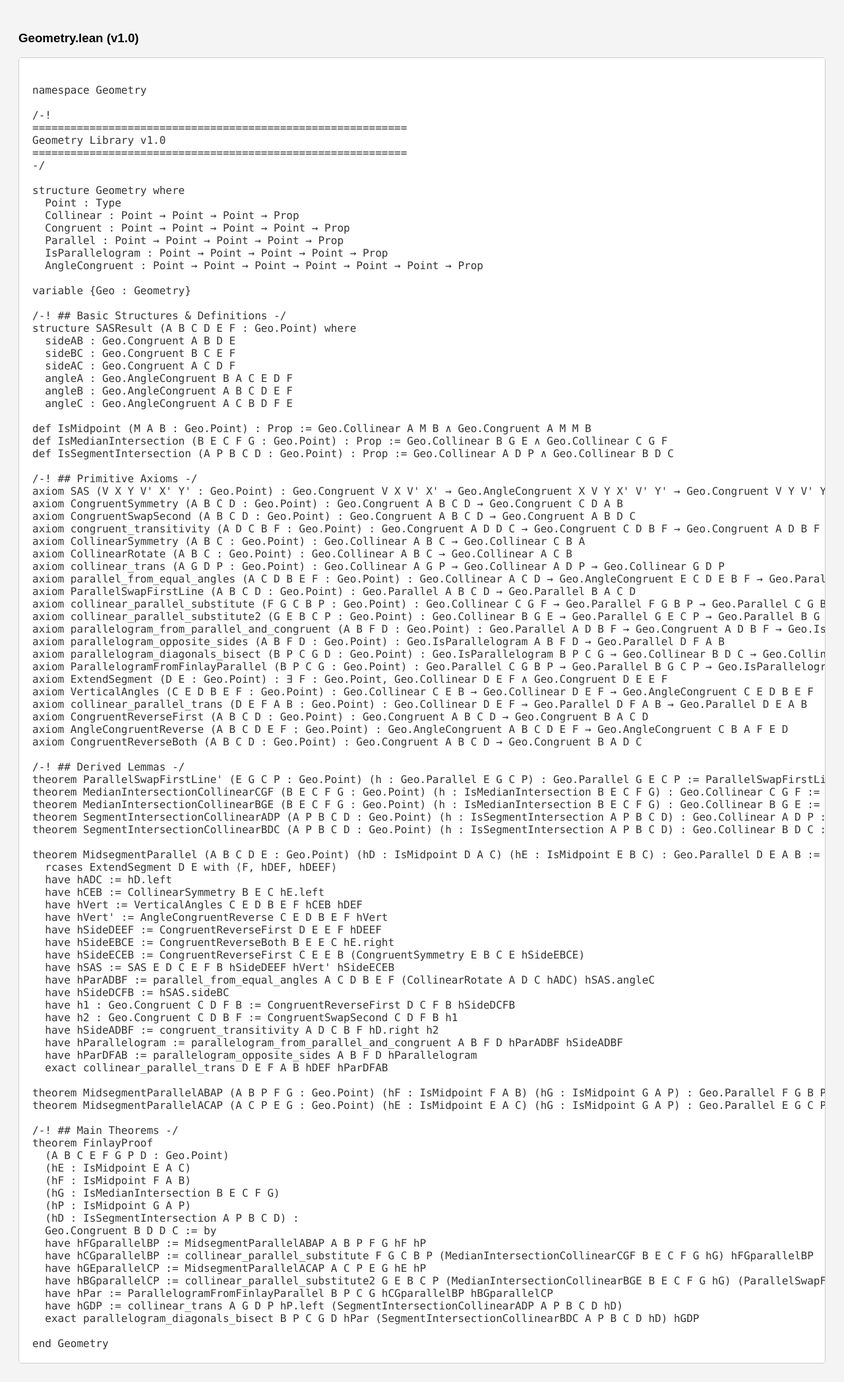
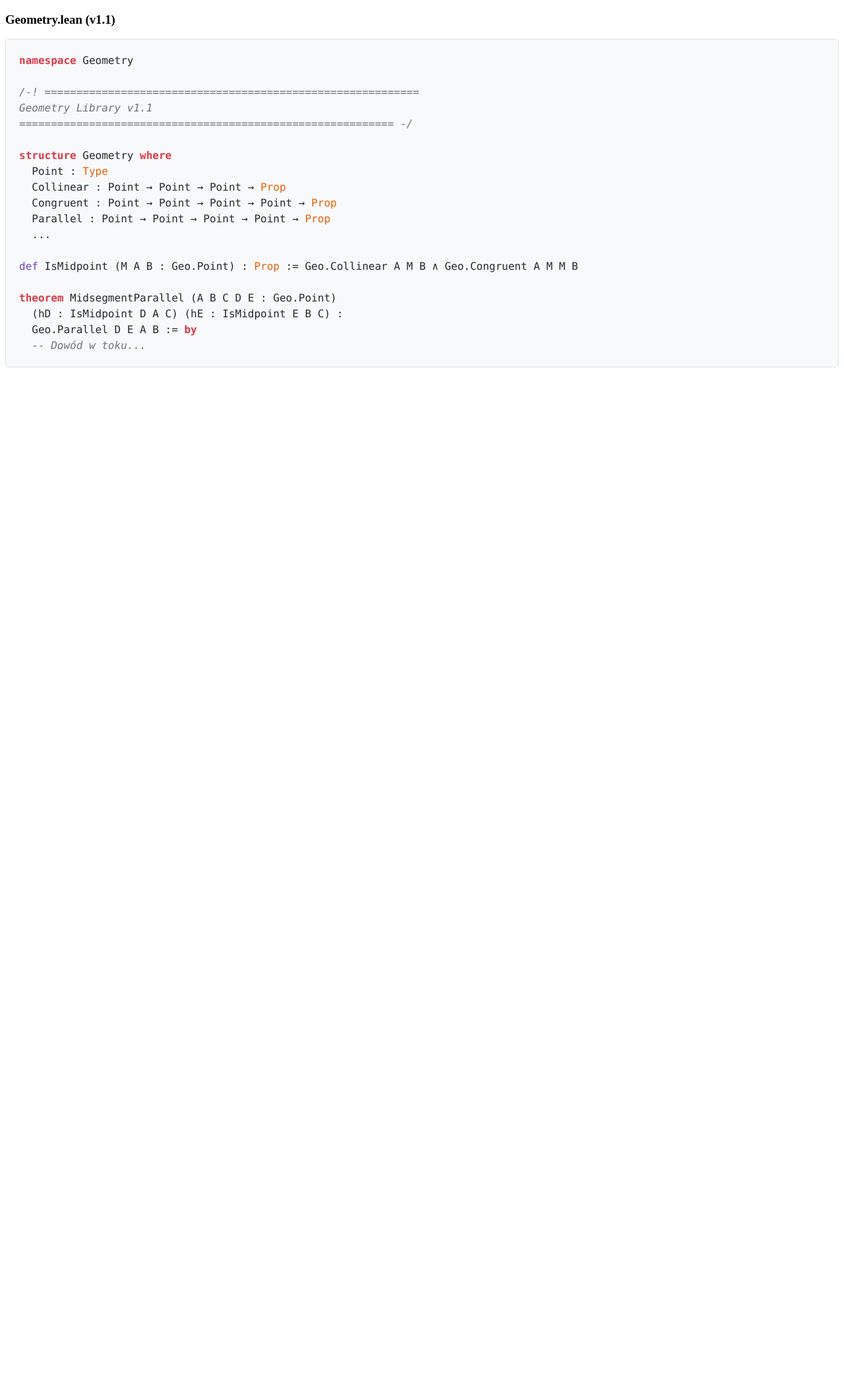
Before and after one commit to cgjteam/cgjteam.github.io, a Jekyll site: the page Geometry_lean.html, which Jekyll copies as it is, in a window 1280 px wide. Shown: the whole page at 66% size. Built offline with Jekyll 4.4.1, drawn with Linux system fonts in a browser that asks for light colours; after the commit the page ends 900 px from its top, so only the background shows below that.

Commit message:
Update Geometry_lean.html

```diff
--- a/Geometry_lean.html
+++ b/Geometry_lean.html
@@ -2,127 +2,47 @@
 <html lang="pl">
 <head>
     <meta charset="UTF-8">
-    <title>Geometry.lean - Kod źródłowy</title>
     <style>
-        body { font-family: sans-serif; background-color: #f4f4f4; padding: 20px; }
         .lean-container {
-            background-color: #ffffff;
-            border: 1px solid #ccc;
-            border-radius: 5px;
+            background-color: #f8f9fa;
+            border: 1px solid #dee2e6;
+            border-radius: 6px;
             padding: 20px;
             font-family: 'Consolas', 'Monaco', 'Courier New', monospace;
-            white-space: pre;
+            line-height: 1.5;
             overflow-x: auto;
-            color: #333;
+            color: #24292e;
+            white-space: pre; /* Zachowuje wcięcia */
         }
+        .kw { color: #d73a49; font-weight: bold; } /* Keywords */
+        .cmt { color: #6a737d; font-style: italic; } /* Comments */
+        .def { color: #6f42c1; } /* Definitions/Theorems */
+        .type { color: #e36209; } /* Types */
     </style>
 </head>
 <body>
 
-<h3>Geometry.lean (v1.0)</h3>
+<h3>Geometry.lean (v1.1)</h3>
 
-<div class="lean-container">
-namespace Geometry
+<div class="lean-container"><span class="kw">namespace</span> Geometry
 
-/-!
-===========================================================
-Geometry Library v1.0
-===========================================================
--/
+<span class="cmt">/-! ===========================================================</span>
+<span class="cmt">Geometry Library v1.1</span>
+<span class="cmt">=========================================================== -/</span>
 
-structure Geometry where
-  Point : Type
-  Collinear : Point → Point → Point → Prop
-  Congruent : Point → Point → Point → Point → Prop
-  Parallel : Point → Point → Point → Point → Prop
-  IsParallelogram : Point → Point → Point → Point → Prop
-  AngleCongruent : Point → Point → Point → Point → Point → Point → Prop
+<span class="kw">structure</span> Geometry <span class="kw">where</span>
+  Point : <span class="type">Type</span>
+  Collinear : Point → Point → Point → <span class="type">Prop</span>
+  Congruent : Point → Point → Point → Point → <span class="type">Prop</span>
+  Parallel : Point → Point → Point → Point → <span class="type">Prop</span>
+  ...
 
-variable {Geo : Geometry}
+<span class="def">def</span> IsMidpoint (M A B : Geo.Point) : <span class="type">Prop</span> := Geo.Collinear A M B ∧ Geo.Congruent A M M B
 
-/-! ## Basic Structures & Definitions -/
-structure SASResult (A B C D E F : Geo.Point) where
-  sideAB : Geo.Congruent A B D E
-  sideBC : Geo.Congruent B C E F
-  sideAC : Geo.Congruent A C D F
-  angleA : Geo.AngleCongruent B A C E D F
-  angleB : Geo.AngleCongruent A B C D E F
-  angleC : Geo.AngleCongruent A C B D F E
-
-def IsMidpoint (M A B : Geo.Point) : Prop := Geo.Collinear A M B ∧ Geo.Congruent A M M B
-def IsMedianIntersection (B E C F G : Geo.Point) : Prop := Geo.Collinear B G E ∧ Geo.Collinear C G F
-def IsSegmentIntersection (A P B C D : Geo.Point) : Prop := Geo.Collinear A D P ∧ Geo.Collinear B D C
-
-/-! ## Primitive Axioms -/
-axiom SAS (V X Y V' X' Y' : Geo.Point) : Geo.Congruent V X V' X' → Geo.AngleCongruent X V Y X' V' Y' → Geo.Congruent V Y V' Y' → SASResult V X Y V' X' Y'
-axiom CongruentSymmetry (A B C D : Geo.Point) : Geo.Congruent A B C D → Geo.Congruent C D A B
-axiom CongruentSwapSecond (A B C D : Geo.Point) : Geo.Congruent A B C D → Geo.Congruent A B D C
-axiom congruent_transitivity (A D C B F : Geo.Point) : Geo.Congruent A D D C → Geo.Congruent C D B F → Geo.Congruent A D B F
-axiom CollinearSymmetry (A B C : Geo.Point) : Geo.Collinear A B C → Geo.Collinear C B A
-axiom CollinearRotate (A B C : Geo.Point) : Geo.Collinear A B C → Geo.Collinear A C B
-axiom collinear_trans (A G D P : Geo.Point) : Geo.Collinear A G P → Geo.Collinear A D P → Geo.Collinear G D P
-axiom parallel_from_equal_angles (A C D B E F : Geo.Point) : Geo.Collinear A C D → Geo.AngleCongruent E C D E B F → Geo.Parallel A D B F
-axiom ParallelSwapFirstLine (A B C D : Geo.Point) : Geo.Parallel A B C D → Geo.Parallel B A C D
-axiom collinear_parallel_substitute (F G C B P : Geo.Point) : Geo.Collinear C G F → Geo.Parallel F G B P → Geo.Parallel C G B P
-axiom collinear_parallel_substitute2 (G E B C P : Geo.Point) : Geo.Collinear B G E → Geo.Parallel G E C P → Geo.Parallel B G C P
-axiom parallelogram_from_parallel_and_congruent (A B F D : Geo.Point) : Geo.Parallel A D B F → Geo.Congruent A D B F → Geo.IsParallelogram A B F D
-axiom parallelogram_opposite_sides (A B F D : Geo.Point) : Geo.IsParallelogram A B F D → Geo.Parallel D F A B
-axiom parallelogram_diagonals_bisect (B P C G D : Geo.Point) : Geo.IsParallelogram B P C G → Geo.Collinear B D C → Geo.Collinear G D P → Geo.Congruent B D D C
-axiom ParallelogramFromFinlayParallel (B P C G : Geo.Point) : Geo.Parallel C G B P → Geo.Parallel B G C P → Geo.IsParallelogram B P C G
-axiom ExtendSegment (D E : Geo.Point) : ∃ F : Geo.Point, Geo.Collinear D E F ∧ Geo.Congruent D E E F
-axiom VerticalAngles (C E D B E F : Geo.Point) : Geo.Collinear C E B → Geo.Collinear D E F → Geo.AngleCongruent C E D B E F
-axiom collinear_parallel_trans (D E F A B : Geo.Point) : Geo.Collinear D E F → Geo.Parallel D F A B → Geo.Parallel D E A B
-axiom CongruentReverseFirst (A B C D : Geo.Point) : Geo.Congruent A B C D → Geo.Congruent B A C D
-axiom AngleCongruentReverse (A B C D E F : Geo.Point) : Geo.AngleCongruent A B C D E F → Geo.AngleCongruent C B A F E D
-axiom CongruentReverseBoth (A B C D : Geo.Point) : Geo.Congruent A B C D → Geo.Congruent B A D C
-
-/-! ## Derived Lemmas -/
-theorem ParallelSwapFirstLine' (E G C P : Geo.Point) (h : Geo.Parallel E G C P) : Geo.Parallel G E C P := ParallelSwapFirstLine E G C P h
-theorem MedianIntersectionCollinearCGF (B E C F G : Geo.Point) (h : IsMedianIntersection B E C F G) : Geo.Collinear C G F := h.right
-theorem MedianIntersectionCollinearBGE (B E C F G : Geo.Point) (h : IsMedianIntersection B E C F G) : Geo.Collinear B G E := h.left
-theorem SegmentIntersectionCollinearADP (A P B C D : Geo.Point) (h : IsSegmentIntersection A P B C D) : Geo.Collinear A D P := h.left
-theorem SegmentIntersectionCollinearBDC (A P B C D : Geo.Point) (h : IsSegmentIntersection A P B C D) : Geo.Collinear B D C := h.right
-
-theorem MidsegmentParallel (A B C D E : Geo.Point) (hD : IsMidpoint D A C) (hE : IsMidpoint E B C) : Geo.Parallel D E A B := by
-  rcases ExtendSegment D E with ⟨F, hDEF, hDEEF⟩
-  have hADC := hD.left
-  have hCEB := CollinearSymmetry B E C hE.left
-  have hVert := VerticalAngles C E D B E F hCEB hDEF
-  have hVert' := AngleCongruentReverse C E D B E F hVert
-  have hSideDEEF := CongruentReverseFirst D E E F hDEEF
-  have hSideEBCE := CongruentReverseBoth B E E C hE.right
-  have hSideECEB := CongruentReverseFirst C E E B (CongruentSymmetry E B C E hSideEBCE)
-  have hSAS := SAS E D C E F B hSideDEEF hVert' hSideECEB
-  have hParADBF := parallel_from_equal_angles A C D B E F (CollinearRotate A D C hADC) hSAS.angleC
-  have hSideDCFB := hSAS.sideBC
-  have h1 : Geo.Congruent C D F B := CongruentReverseFirst D C F B hSideDCFB
-  have h2 : Geo.Congruent C D B F := CongruentSwapSecond C D F B h1
-  have hSideADBF := congruent_transitivity A D C B F hD.right h2
-  have hParallelogram := parallelogram_from_parallel_and_congruent A B F D hParADBF hSideADBF
-  have hParDFAB := parallelogram_opposite_sides A B F D hParallelogram
-  exact collinear_parallel_trans D E F A B hDEF hParDFAB
-
-theorem MidsegmentParallelABAP (A B P F G : Geo.Point) (hF : IsMidpoint F A B) (hG : IsMidpoint G A P) : Geo.Parallel F G B P := sorry
-theorem MidsegmentParallelACAP (A C P E G : Geo.Point) (hE : IsMidpoint E A C) (hG : IsMidpoint G A P) : Geo.Parallel E G C P := sorry
-
-/-! ## Main Theorems -/
-theorem FinlayProof
-  (A B C E F G P D : Geo.Point)
-  (hE : IsMidpoint E A C)
-  (hF : IsMidpoint F A B)
-  (hG : IsMedianIntersection B E C F G)
-  (hP : IsMidpoint G A P)
-  (hD : IsSegmentIntersection A P B C D) :
-  Geo.Congruent B D D C := by
-  have hFGparallelBP := MidsegmentParallelABAP A B P F G hF hP
-  have hCGparallelBP := collinear_parallel_substitute F G C B P (MedianIntersectionCollinearCGF B E C F G hG) hFGparallelBP
-  have hGEparallelCP := MidsegmentParallelACAP A C P E G hE hP
-  have hBGparallelCP := collinear_parallel_substitute2 G E B C P (MedianIntersectionCollinearBGE B E C F G hG) (ParallelSwapFirstLine' E G C P hGEparallelCP)
-  have hPar := ParallelogramFromFinlayParallel B P C G hCGparallelBP hBGparallelCP
-  have hGDP := collinear_trans A G D P hP.left (SegmentIntersectionCollinearADP A P B C D hD)
-  exact parallelogram_diagonals_bisect B P C G D hPar (SegmentIntersectionCollinearBDC A P B C D hD) hGDP
-
-end Geometry
+<span class="kw">theorem</span> MidsegmentParallel (A B C D E : Geo.Point)
+  (hD : IsMidpoint D A C) (hE : IsMidpoint E B C) :
+  Geo.Parallel D E A B := <span class="kw">by</span>
+  <span class="cmt">-- Dowód w toku...</span>
 </div>
 
 </body>
```
